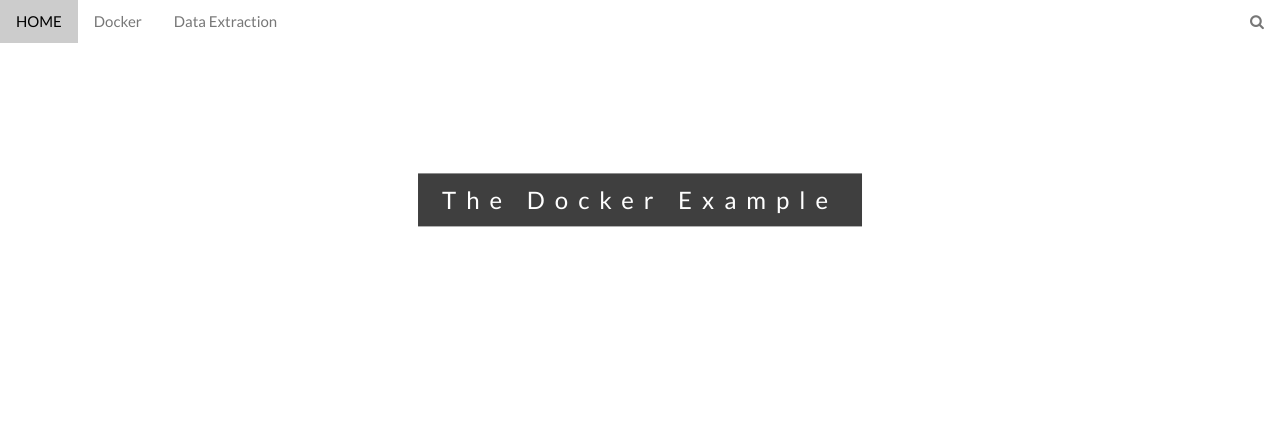
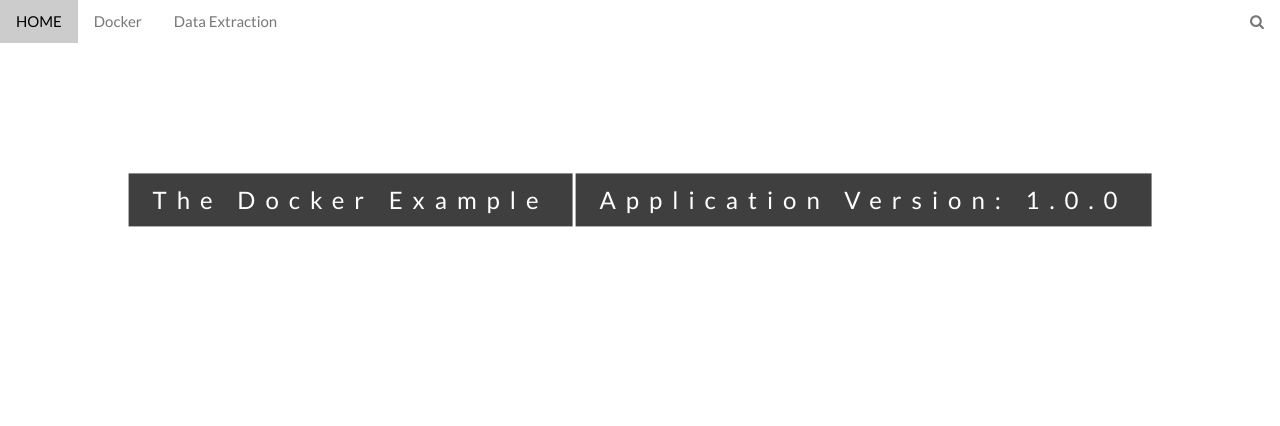
Before and after one commit to Krypton3/PyMaterials, a Flask app: page / in a window 1280 px wide. Shown: the top 426 px of the page. Run offline with Flask 3, Linux system fonts and the light colour scheme; parts of the project's set-up code (start-up, migrations or seed data) failed here and were passed over.

Commit message:
Add app version

```diff
--- a/DataExtraction/app.py
+++ b/DataExtraction/app.py
@@ -1,5 +1,6 @@
 import os
 import shutil
+import sys
 from flask import Flask, render_template
 
 app = Flask(__name__)
@@ -7,29 +8,46 @@
 
 @app.route('/')
 def main():
-    return render_template('index.html')
+    # Fetch the application version from environment variable
+    app_version = os.getenv('APP_VERSION', '1.0.0')  # Default to 1.0.0 if not set
+    return render_template('index.html', app_version=app_version, cache=False)
 
 
-if __name__ == '__main__':
-    # Run the app normally
-    app.run(debug=True)
+def clean_and_build_static_site():
+    """Function to generate static HTML and copy static files to the build folder."""
+    with app.app_context():
+        # Fetch the application version
+        app_version = os.getenv('APP_VERSION', '1.0.0')
 
-    # For freezing, render template and save to static HTML file
-    with app.app_context():
-        # Render the 'index.html' template
-        rendered = render_template('index.html')
+        # Define the build directory
+        build_dir = 'build'
 
-        # Define the output directory and ensure it exists
-        output_path = os.path.join('build', 'index.html')
-        os.makedirs('build', exist_ok=True)
+        # Remove the build directory if it already exists
+        if os.path.exists(build_dir):
+            shutil.rmtree(build_dir)
+            print(f"Removed existing build directory: {build_dir}")
+
+        # Recreate the build directory
+        os.makedirs(build_dir, exist_ok=True)
+
+        # Tell Flask to use static paths directly
+        app.config['FREEZE'] = True
+
+        # Render the 'index.html' template with the app version
+        rendered = render_template('index.html', app_version=app_version)
+
+        # Define the output path for the HTML file
+        output_path = os.path.join(build_dir, 'index.html')
 
         # Save the rendered HTML file to the build folder
         with open(output_path, 'w') as f:
             f.write(rendered)
 
+        print(f"Rendered HTML saved to {output_path}")
+
         # Copy the 'static' folder to the 'build/static' folder
         static_src = os.path.join('static')
-        static_dst = os.path.join('build', 'static')
+        static_dst = os.path.join(build_dir, 'static')
 
         # Ensure the static folder exists before copying
         if os.path.exists(static_src):
@@ -37,3 +55,11 @@
             print(f"Static files copied to {static_dst}")
         else:
             print(f"No static folder found at {static_src}")
+
+
+if __name__ == '__main__':
+    # Use a command-line argument or environment variable to control the mode
+    if len(sys.argv) > 1 and sys.argv[1] == 'freeze':
+        clean_and_build_static_site()
+    else:
+        app.run(debug=True)
--- a/DataExtraction/templates/index.html
+++ b/DataExtraction/templates/index.html
@@ -79,6 +79,7 @@
 <div class="bgimg-1 w3-display-container w3-opacity-min" id="home">
   <div class="w3-display-middle" style="white-space:nowrap;">
     <span class="w3-center w3-padding-large w3-black w3-xlarge w3-wide w3-animate-opacity">The <span class="w3-hide-small">Docker</span> Example</span>
+    <span class="w3-center w3-padding-large w3-black w3-xlarge w3-wide w3-animate-opacity">Application Version: {{ app_version }}</span>
   </div>
 </div>
 
@@ -88,7 +89,12 @@
   <p>“Docker is an open-source platform for building, deploying, and managing containerized applications.”</p>
   <div class="w3-row">
     <div class="w3-col m6 w3-center w3-padding-large">
-      <img src="{{url_for('static', filename='doc.png')}}" class="w3-round w3-image w3-opacity w3-hover-opacity-off" alt="Photo of Me" width="500" height="333">
+      <!-- Use condition to handle the static URL in 'freeze' mode -->
+      {% if config.FREEZE %}
+        <img src="/static/doc.png" class="w3-round w3-image w3-opacity w3-hover-opacity-off" alt="Photo of Me" width="500" height="333">
+      {% else %}
+        <img src="{{ url_for('static', filename='doc.png') }}" class="w3-round w3-image w3-opacity w3-hover-opacity-off" alt="Photo of Me" width="500" height="333">
+      {% endif %}
     </div>
 
     <!-- Hide this text on small devices -->
```
Also changed, not shown: 1 other file.
